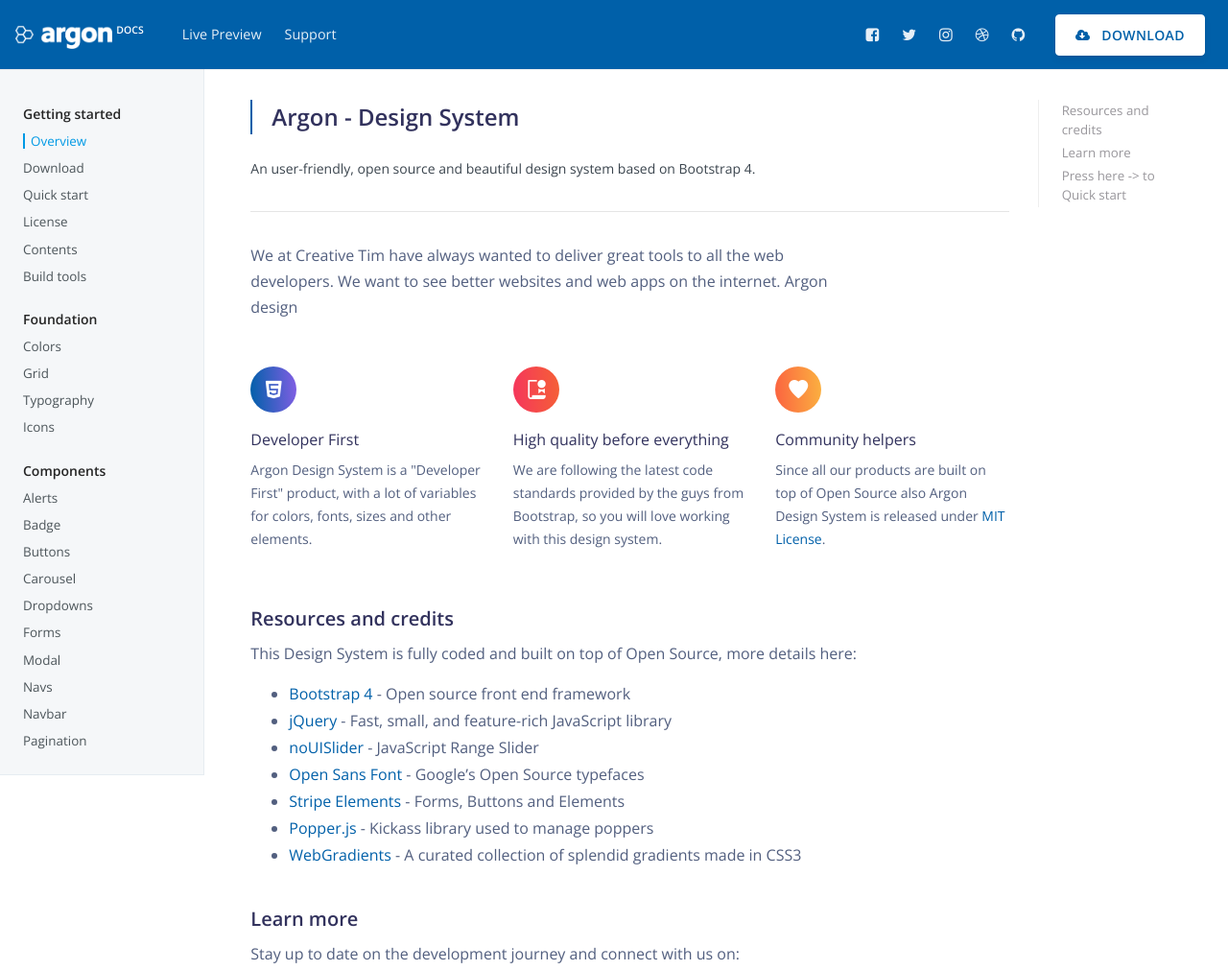
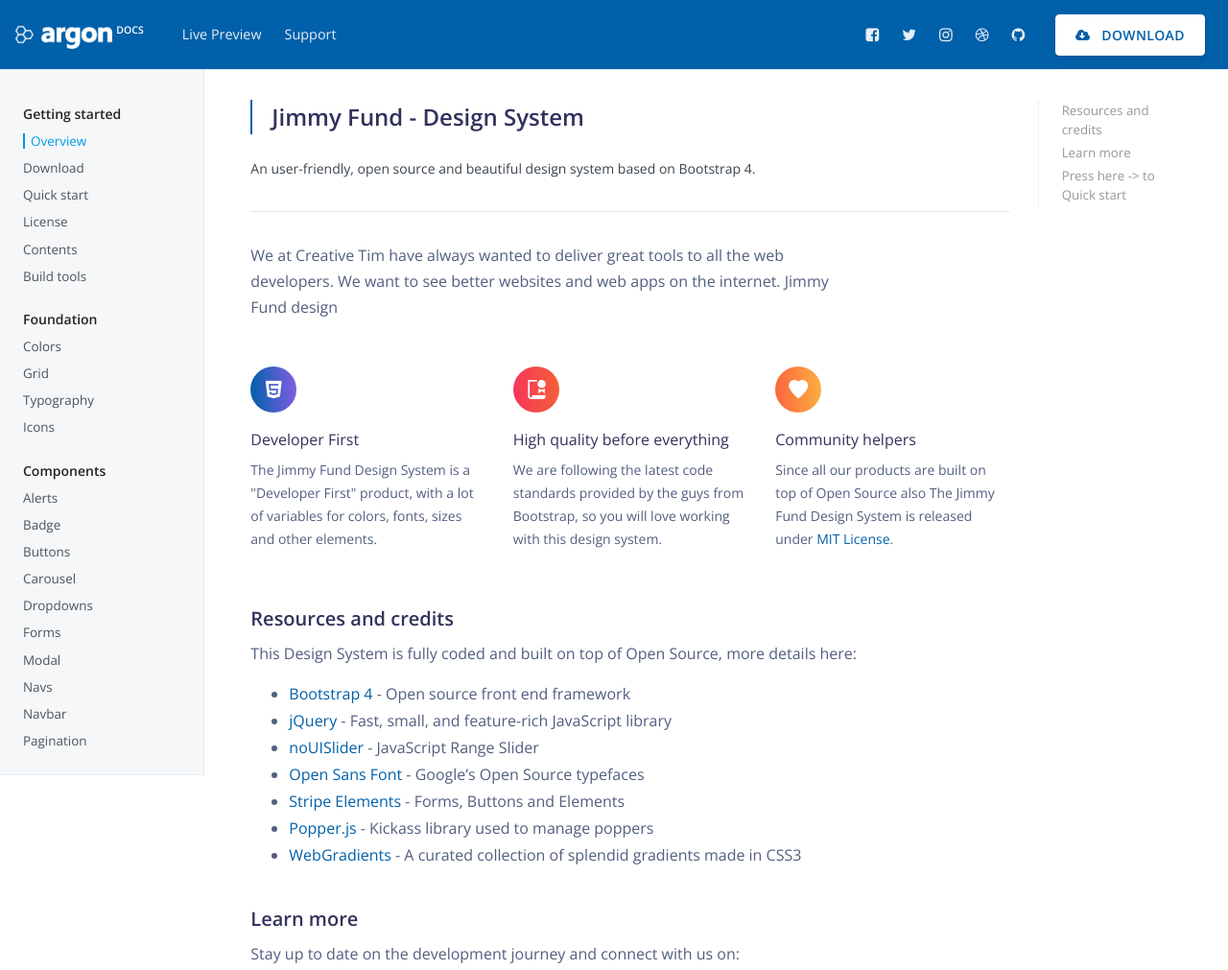
Before and after one commit to alisonsavage/jf-designsystem, a plain HTML site: page design-system-gh-pages/docs/getting-started/overview.html in a window 1280 px wide. Shown: the top 1011 px of the page at 96% size. Drawn offline with nearby package versions, Linux system fonts and the light colour scheme.

Commit message:
First Github Pages attempt

```diff
--- a/design-system-gh-pages/docs/getting-started/overview.html
+++ b/design-system-gh-pages/docs/getting-started/overview.html
@@ -213,7 +213,7 @@
       </div>
       <main class="col-12 col-md-9 col-xl-8 py-md-3 pl-md-5 ct-content" role="main">
         <div class="ct-page-title">
-          <h1 class="ct-title" id="content">Argon - Design System</h1>
+          <h1 class="ct-title" id="content">Jimmy Fund - Design System</h1>
           <div class="avatar-group mt-3">
           </div>
         </div>
@@ -222,14 +222,14 @@
         <!-- <div class="text-center mb-5">
   <img src="../../assets/img/docs/getting-started/overview.svg" class="img-fluid img-center">
 </div> -->
-        <p>We at Creative Tim have always wanted to deliver great tools to all the web developers. We want to see better websites and web apps on the internet. Argon design</p>
+        <p>We at Creative Tim have always wanted to deliver great tools to all the web developers. We want to see better websites and web apps on the internet. Jimmy Fund design</p>
         <div class="row mt-5">
           <div class="col-md-4">
             <div class="icon icon-shape bg-gradient-primary rounded-circle text-white mb-3">
               <i class="ni ni-html5"></i>
             </div>
             <h6>Developer First</h6>
-            <p class="description">Argon Design System is a "Developer First" product, with a lot of variables for colors, fonts, sizes and other elements.</p>
+            <p class="description">The Jimmy Fund Design System is a "Developer First" product, with a lot of variables for colors, fonts, sizes and other elements.</p>
           </div>
           <div class="col-md-4">
             <div class="icon icon-shape bg-gradient-danger rounded-circle text-white mb-3">
@@ -243,7 +243,7 @@
               <i class="ni ni-favourite-28"></i>
             </div>
             <h6>Community helpers</h6>
-            <p class="description">Since all our products are built on top of Open Source also Argon Design System is released under <a href="https://github.com/creativetimofficial/argon-design-system/blob/master/LICENSE.md">MIT License</a>.</p>
+            <p class="description">Since all our products are built on top of Open Source also The Jimmy Fund Design System is released under <a href="https://github.com/creativetimofficial/argon-design-system/blob/master/LICENSE.md">MIT License</a>.</p>
           </div>
         </div>
         <h3 id="resources-and-credits">Resources and credits</h3>
```
Also changed, not shown: design-system-gh-pages/docs/foundation/colors.html (+2 -2 lines), index.html (added, +14 -0 lines), 3 other files.
